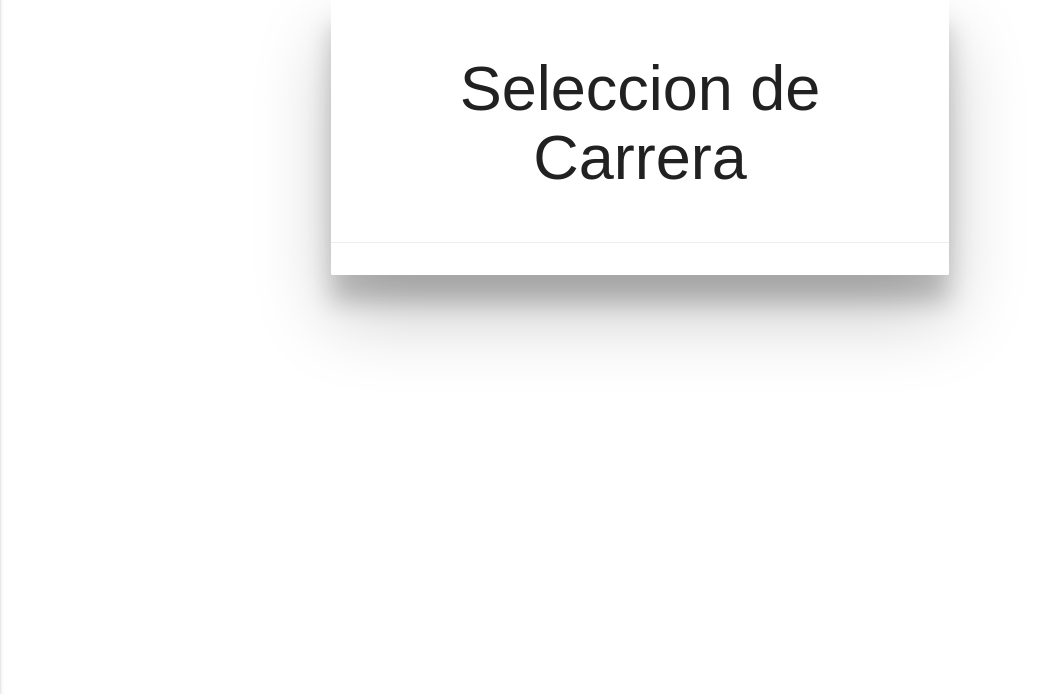
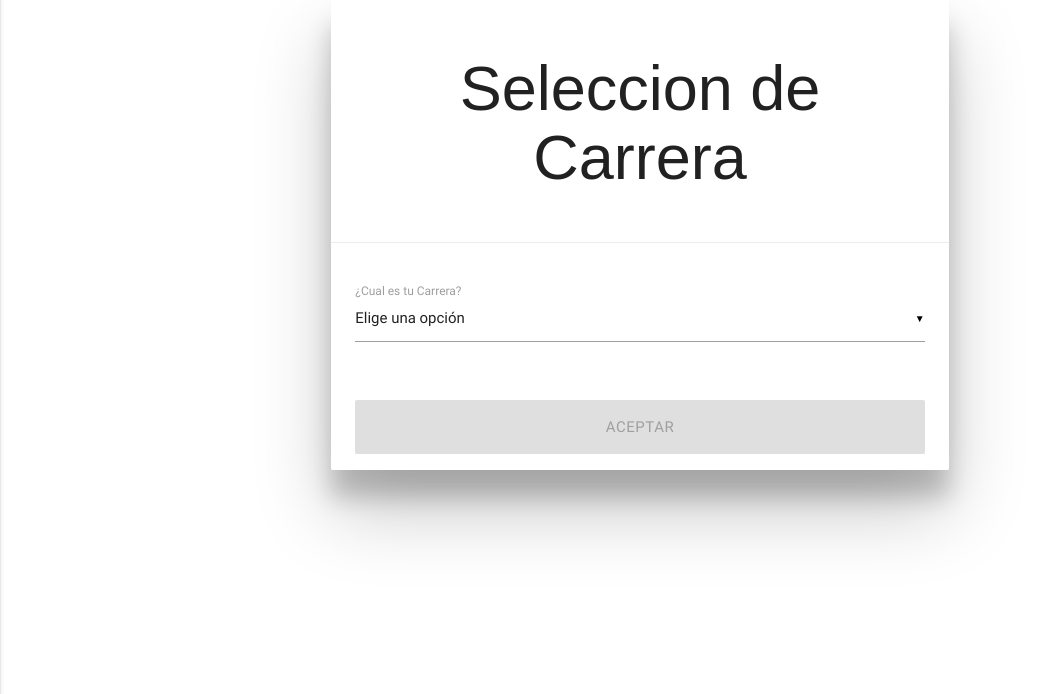
Before and after one commit to JoseGuadalupeVidalAnaya/Boletas, a PHP site: page /php/carrera.php in a window 1280 px wide. Shown: the part 73-767 px from the top of the page, without its empty margins (0-1039 px from the left). Run offline with PHP 8.4, Linux system fonts and the light colour scheme; the visitor is signed in with stand-in values (Sample User, id 1); data comes from the database, SQL or seed files in the repository.

Commit message:
Terminando la parte de selecion de carrera

```diff
--- a/index.php
+++ b/index.php
@@ -170,11 +170,8 @@
 			}
 			else
 			{
-				$cons = "INSERT INTO alumno VALUES(:nom, :con, :pass, NULL)";
+				$cons = "INSERT INTO alumno VALUES($nombre, $control, $pass, NULL)";
 				$gsent = $con->prepare($cons);
-				$gsent->bindParam(':nom', $nombre);
-				$gsent->bindParam(':con', $control);
-				$gsent->bindParam(':pass', $pass);
 				$gsent->execute();
 				echo "<script>";
 				echo "$( document ).ready(function()";
--- a/php/carrera.php
+++ b/php/carrera.php
@@ -1,3 +1,8 @@
+<?php
+	include_once "conexion.php";
+	session_start();
+	$usr=$_SESSION['control'];
+?>
 <!DOCTYPE html>
 <html lang="en">
 <head>
@@ -36,9 +41,33 @@
                 </div>
 
                 <div class="card-action">
+				<br>
+					<form action="<?php echo htmlspecialchars($_SERVER['PHP_SELF']);?>" method="post">
+						<div class="input-field">
+							<select id="carrera" name="carrera">
+								<option value="" disabled selected>Elige una opción</option>
+								<?php
+									function carrera($id_carrera, $nombre_carrera)
+									{
+										echo "<option value='$id_carrera'>$nombre_carrera</option>";
+									}
+									$cons="SELECT id_carrera, nombre_carrera FROM carrera ORDER BY nombre_carrera";
 
+									$gsent = $con->prepare($cons);
+									$gsent->execute();
+
+									$resultado = $gsent->fetchAll(PDO::FETCH_FUNC, "carrera");
+								?>
+							</select>
+							<label>¿Cual es tu Carrera?</label>
+						</div>
+						<br>
+						<div class="input-field">
+							<button id="aceptar" class="waves-effect waves-light btn-large disabled"
+							type="submit" name="aceptar">Aceptar</button>
+						</div>
+					</form>
                 </div>
-
             </div>
         </div>
     </div>
@@ -47,6 +76,28 @@
     <script type="text/javascript" src="../js/materialize.js"></script>
     <script>
         $(".button-collapse").sideNav();
+
+		$(document).ready(function()
+		{
+    		$('select').material_select();
+		});
+
+		var $valor = $('#carrera');
+		$valor.on("change",function()
+		{
+			$('#aceptar').removeClass('disabled');
+		});
     </script>
+	<?php
+		if(isset($_POST['aceptar']))
+		{
+			$valor = $_POST['carrera'];
+			$cons="UPDATE alumno SET id_carrera = '$valor' WHERE no_control = $usr";
+			$gsent = $con->prepare($cons);
+			$gsent->execute();
+			header("Location: boletas.php");
+			exit;
+		}
+	?>
 </body>
 </html>
```
Also changed, not shown: php/prueva.php (added, +31 -0 lines).
